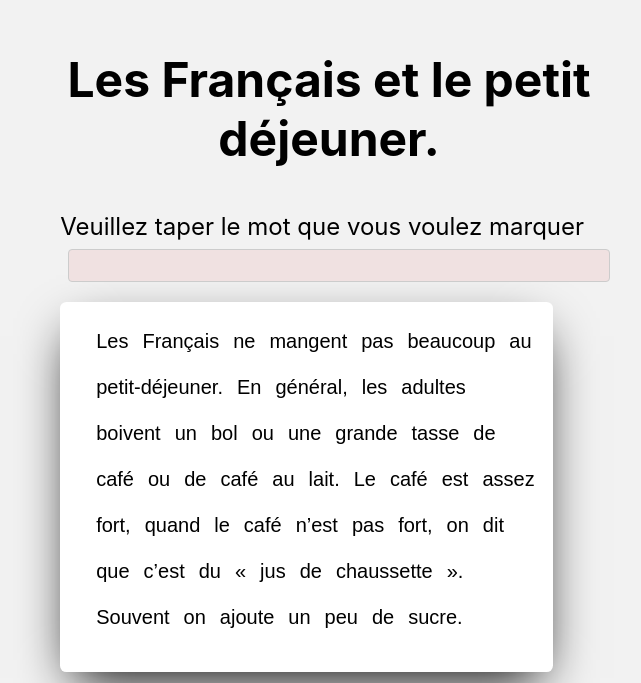
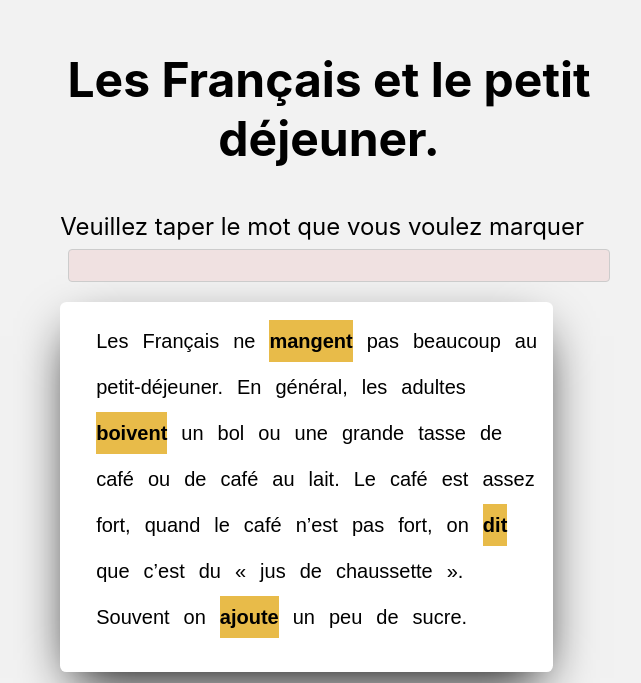
Before and after one commit to Pham-VN/app-vocab, a React (Create React App) app: page / in a window 1280 px wide. Shown: the part 117-800 px from the top of the page, without its empty margins (311-952 px from the left). Built offline with nearby package versions, Linux system fonts and the light colour scheme.

Commit message:
hightlight verbe

```diff
--- a/src/test_list_word-react.js
+++ b/src/test_list_word-react.js
@@ -5,37 +5,71 @@ import {listParagraphe1,listParagraphe2,listParagraphe3,listParagraphe4,listPara
 
 function CreateSpan() {
 
+    const arrayVerbe =  ['mangent', 'boivent', 'dit', 'ajoute', 'remarque', 'a', 'boivent', 'reste', 'a', 'boire', 'boivent', 'boivent', 'accompagnent', 'mange', 'peut', 'ajouter', 'devez', 'savoir', 'trempent', 'mange', 'reçue', 'mangent', 'grossir', 'achète', 'font', 'rapporter', 'voulez', 'acheter', 'choisissez', 'attendent', 'trouver', 'peut', 'accompagner', 'mange']
+    const arrayNom =  ['Français', 'petit-déjeuner', 'général', 'adultes', 'bol', 'tasse', 'café', 'café', 'lait', 'café', 'café', 'jus', 'chaussette', 'peu', 'sucre', 'années', 'Français', 'thé', 'matin', 'thé', 'sachet', 'thé', 'produit', 'habitude', 'cas', 'enfants', 'café', 'chocolat', 'chocolat', 'poudre', 'lait', 'lait', 'céréales', 'général', 'tranche', 'pain', 'biscotte', 'beurre', 'confiture', 'miel', 'Français', 'tartines', 'bol', 'café', 'lait', 'céréales', 'lait', 'idée', 'Français', 'croissants', 'pains', 'chocolat', 'matins', 'croissants', 'brioche', 'pains', 'chocolat', 'produits', 'dimanche', 'matin', 'Français', 'queue', 'dimanche', 'matin', 'croissants', 'pain', 'famille', 'queue', 'boulangerie', 'pain', 'dimanche', 'matin', 'boulangerie', 'gens', 'pain', 'petit-déjeuner', 'yaourt', 'fromage', 'fruit', 'jus', 'fruit', 'général', 'choses', 'part', 'œufs', 'bacon']
+    const arrayAdj = ['grande', 'fort', 'fort', 'élitiste', 'chaud', 'tous', 'chers', 'frais', 'toute', 'sûr', 'longue', 'bonne', 'bon', 'bon', 'blanc', 'salées']
 
     const [text,setText] = useState('');
 
+    for (let verbe of arrayVerbe) {
+        console.log(verbe)
+    }
 
     const handleChange = (e) => {
         setText(e.target.value)
     }
 
+    // const DisplayParagraphe = ({paragraphe}) => {
+    //     return (
+    //         <div className='displayParagraphe'>
+    //             {
+    //         paragraphe.map((sentence,index) =>
+    //             <span   key={index} id={'s'+index} className='sentence'>
+
+    //                 {sentence.words.map((word,index) =>
+
+    //                 <span key={index} id={"w" + word.id} className='sentence-item'>
+    //                             {word.word.toLowerCase() === text.toLowerCase() ? (
+    //                         <b style={{ backgroundColor: "#e8bb49" }}>{word.word}</b>
+    //                     )
+    //                         : (
+    //                             word.word
+    //                         )
+
+    //                 }
+    //                 </span>
+    //                 )}
+    //             </span>
+    //     )
+    //     }
+    //     </div>
+
+    //     )
+    // }
+
     const DisplayParagraphe = ({paragraphe}) => {
         return (
             <div className='displayParagraphe'>
                 {
+
             paragraphe.map((sentence,index) =>
-            // <p>
-                <span   key={index} id={'s'+index} className='sentence'>
+
+                <span key={index} id={'s'+index} className='sentence'>
 
                     {sentence.words.map((word,index) =>
 
                     <span key={index} id={"w" + word.id} className='sentence-item'>
-                        {word.word.toLowerCase() === text.toLowerCase() ? (
+                        {
+                                 arrayVerbe.includes(word.word.toLowerCase()) ? (
                                     <b style={{ backgroundColor: "#e8bb49" }}>{word.word}</b>
                                 )
                                     : (
                                         word.word
                                     )
-
                         }
                     </span>
                     )}
                 </span>
-            // </p>
         )
         }
         </div>
```
Lines whose indentation alone changed are shown as unchanged.
